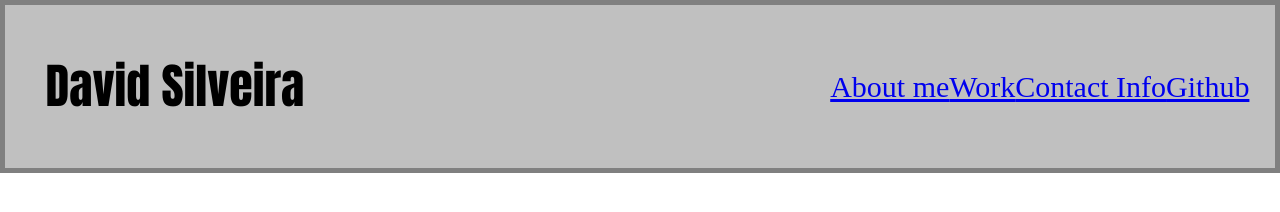
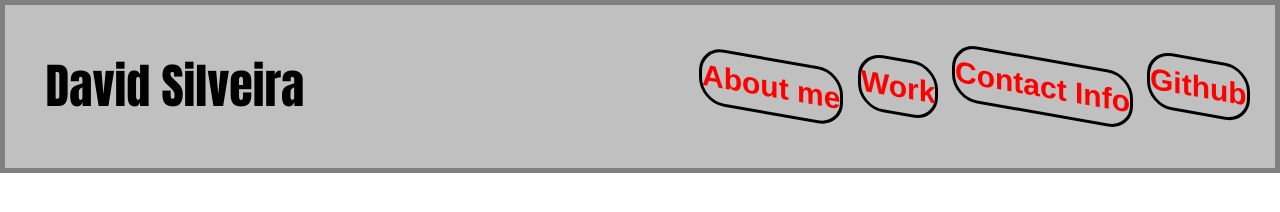
Before and after one commit to daviewave/Portfolio, a plain HTML site: page index.html in a window 1280 px wide. Drawn offline with Linux system fonts and the light colour scheme.

Commit message:
changed the style of the navigation bar elements by skewing and adding rounded borders

```diff
--- a/assets/css/style.css
+++ b/assets/css/style.css
@@ -1,9 +1,3 @@
-*{
-    margin: 0;
-    padding: 0;
-    box-sizing: border-box;
-}
-
 body{
     display: flex;
     flex-direction: column;
@@ -25,10 +19,20 @@ header h1{
     font-family: Impact, Haettenschweiler, 'Arial Narrow Bold', sans-serif;
 }
 
-
 nav ul {
-    font-size: 30px;
     display: flex;
     justify-content: space-between;
-    min-width: 300px;
+    min-width: 550px;
 }
+
+nav a{
+    font-weight: bold;
+    text-decoration: none;
+    font-size: 30px;
+    font-family: fantasy;
+    border: 3px solid black;
+    display: flex;
+    transform: skewY(10deg);
+    border-radius: 25px;
+    color: red;
+}
```
